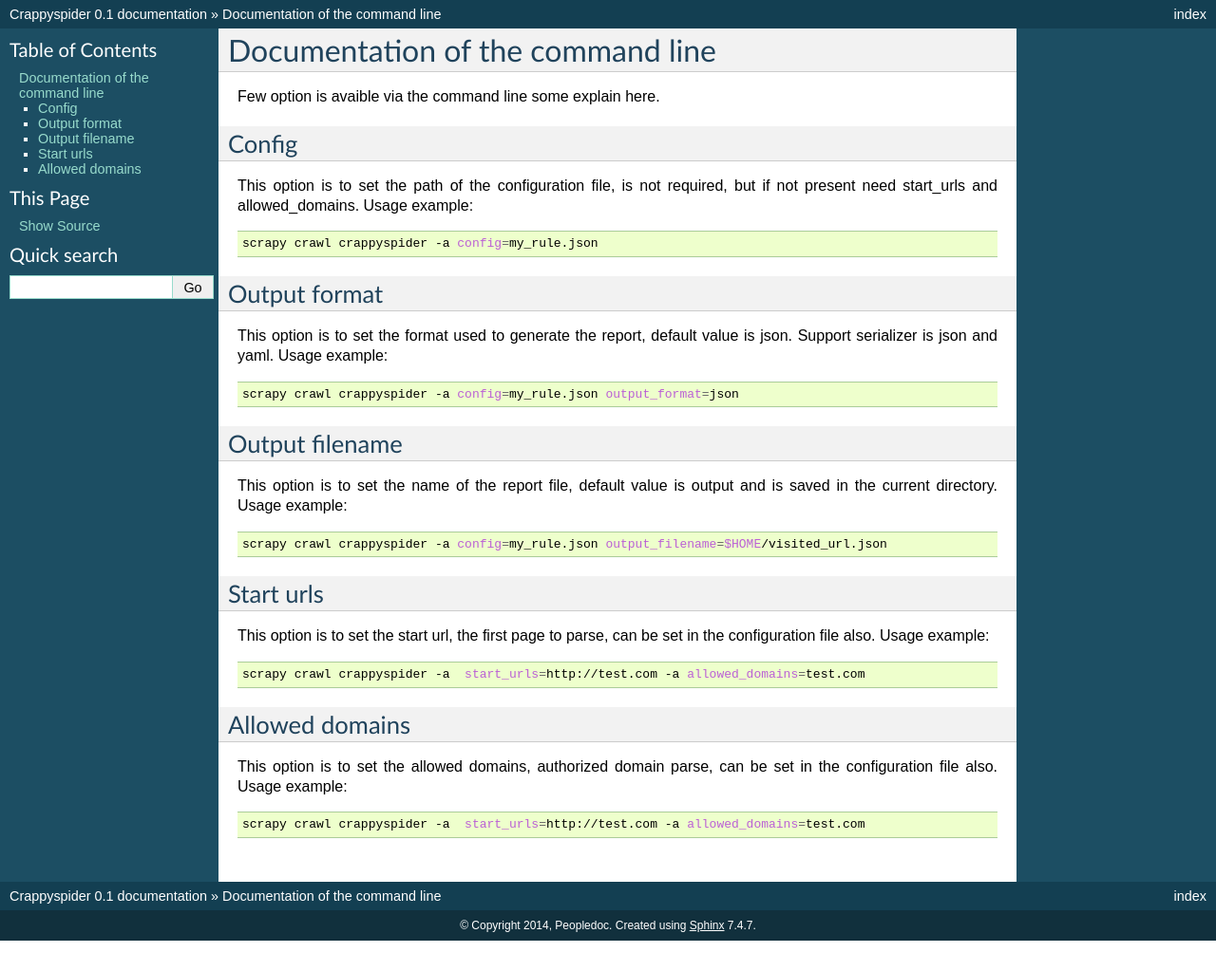
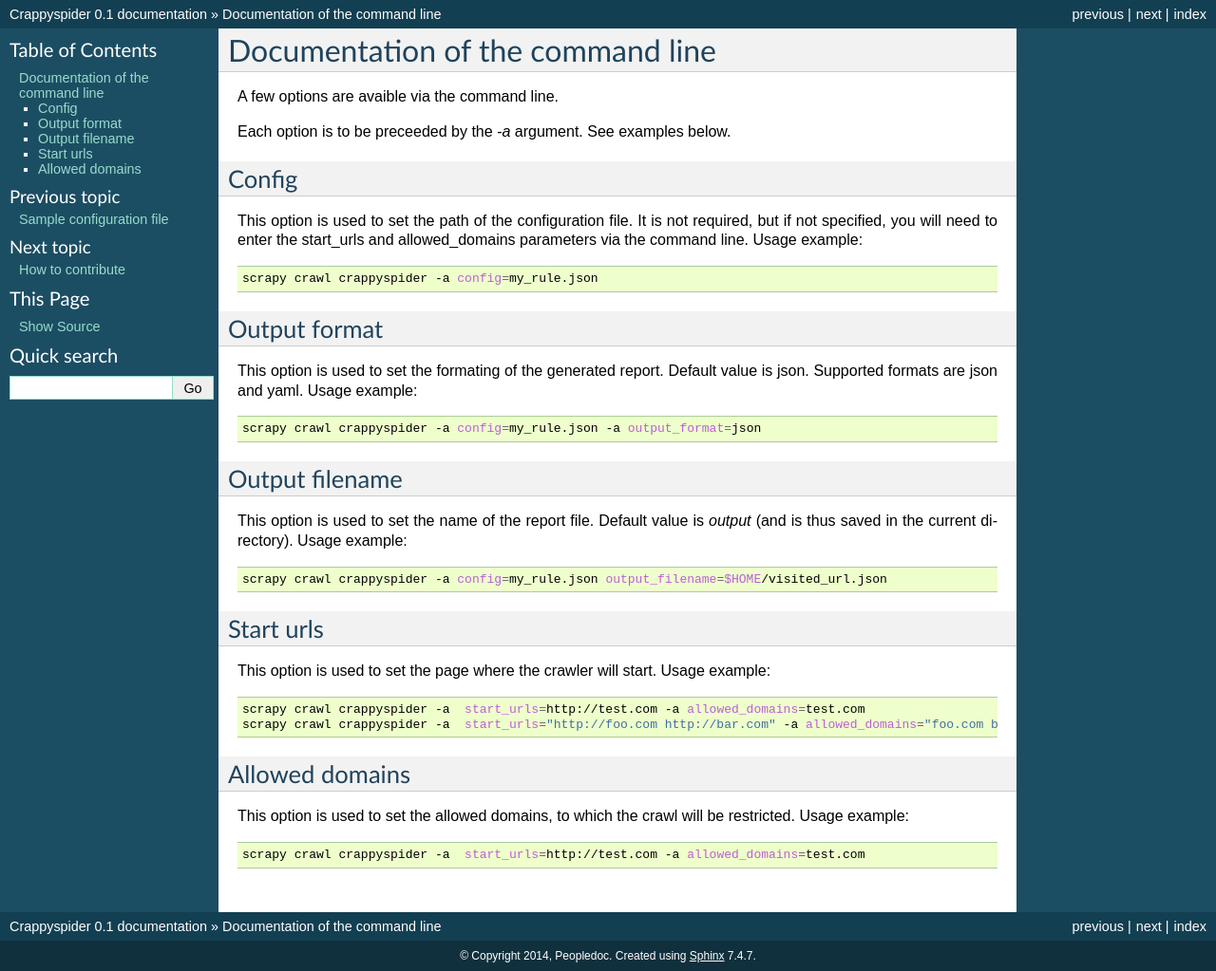
Before and after one commit to peopledoc/crappyspider, a Sphinx documentation site: the page built from docs/source/command_line.rst, in a window 1280 px wide. Shown: the whole page at 95% size. Built offline with Sphinx 7.4.7, drawn with Linux system fonts in a browser that asks for light colours; formulas are drawn with MathJax 3; before the commit the page ends 991 px from its top, so only the background shows below that.

Commit message:
additional documentation

```diff
--- a/docs/source/command_line.rst
+++ b/docs/source/command_line.rst
@@ -1,12 +1,16 @@
 Documentation of the command line
 =================================
 
-Few option is avaible via the command line some explain here.
+A few options are avaible via the command line.
+
+Each option is to be preceeded by the `-a` argument. See examples below.
 
 Config
 ------
-This option is to set the path of the configuration file, is not required, but
-if not present need start_urls and allowed_domains. Usage example:
+This option is used to set the path of the configuration file.
+It is not required, but
+if not specified, you will need to enter the start_urls and allowed_domains parameters via the command line.
+Usage example:
 
 .. code-block:: bash
 
@@ -15,17 +19,20 @@
 
 Output format
 -------------
-This option is to set the format used to generate the report, default value is
-json. Support serializer is json and yaml. Usage example:
+This option is used to set the formating of the generated report.
+Default value is json.
+Supported formats are json and yaml.
+Usage example:
 
 .. code-block:: bash
 
-    scrapy crawl crappyspider -a config=my_rule.json output_format=json
+    scrapy crawl crappyspider -a config=my_rule.json -a output_format=json
 
 Output filename
 ---------------
-This option is to set the name of the report file, default value is output and
-is saved in the current directory. Usage example:
+This option is used to set the name of the report file.
+Default value is `output` (and is thus saved in the current directory).
+Usage example:
 
 .. code-block:: bash
 
@@ -33,17 +40,18 @@
 
 Start urls
 ----------
-This option is to set the start url, the first page to parse, can be set in the
-configuration file also. Usage example:
+This option is used to set the page where the crawler will start.
+Usage example:
 
 .. code-block:: bash
 
     scrapy crawl crappyspider -a  start_urls=http://test.com -a allowed_domains=test.com
+    scrapy crawl crappyspider -a  start_urls="http://foo.com http://bar.com" -a allowed_domains="foo.com bar.com baz.com"
 
 Allowed domains
 ---------------
-This option is to set the allowed domains, authorized domain parse, can be set
-in the configuration file also. Usage example:
+This option is used to set the allowed domains, to which the crawl will be restricted.
+Usage example:
 
 .. code-block:: bash
 
--- a/docs/source/devguide.rst
+++ b/docs/source/devguide.rst
@@ -1,4 +1,4 @@
-How to contrib
-==============
+How to contribute
+=================
 
 .. include:: ../../CONTRIBUTING.rst
```
Also changed, not shown: docs/source/config.rst (added, +50 -0 lines), docs/source/index.rst (+52 -14 lines), 1 other file.
